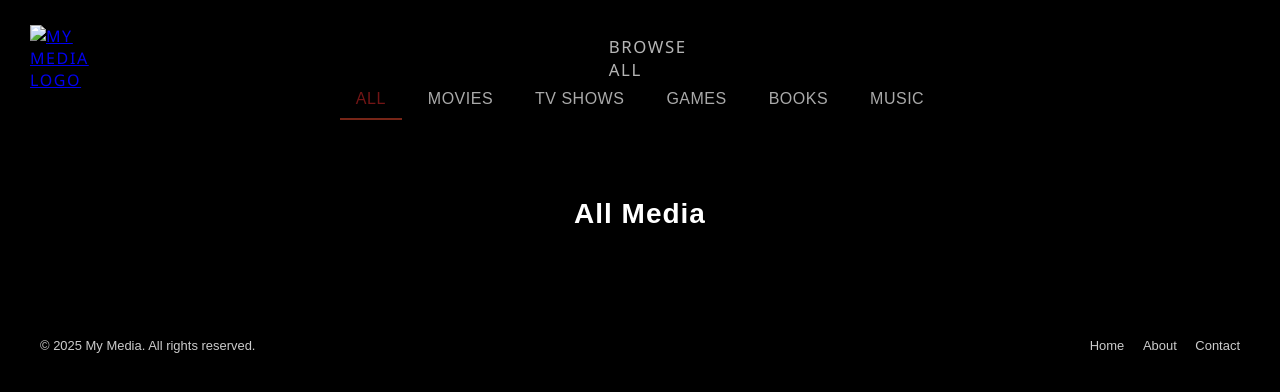
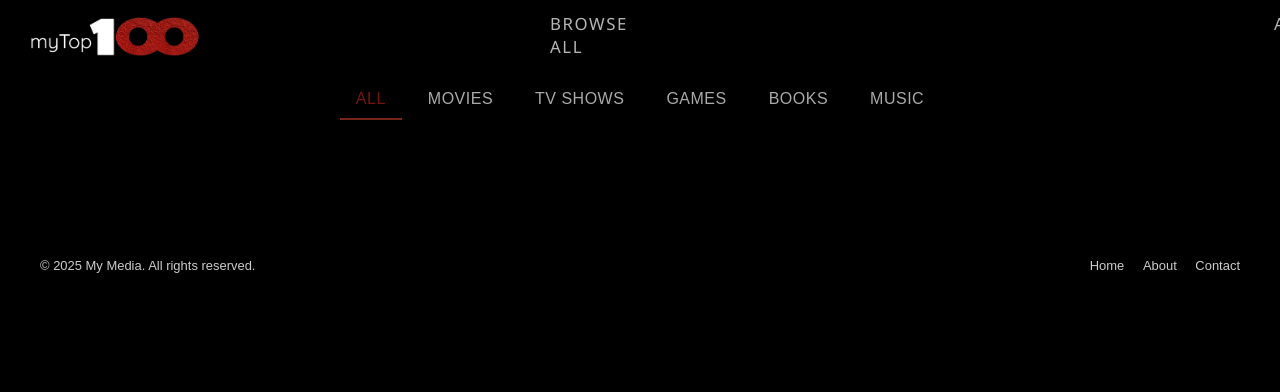
Before and after one commit to rublem/finalthistime, a plain HTML site: page show-all.html in a window 1280 px wide. Drawn offline with Linux system fonts and the light colour scheme; a web font is replaced by a local one.

Commit message:
wala japunnnnnnnnnnn

```diff
--- a/header.html
+++ b/header.html
@@ -9,7 +9,7 @@
         </button>
         <nav class="nav-menu">
             <ul>
-                <li style="padding-left: 500px; padding-right: 650px;"><a href="show-all.html?type=movie" data-category="movie">Browse All</a></li>
+                <li style="padding-left: 500px; padding-right: 626px;"><a href="show-all.html?type=movie" data-category="movie">Browse All</a></li>
                 <li><a href="add-delete.html">Add/Delete</a></li>
             </ul>
         </nav>
@@ -18,8 +18,8 @@
 
 <style>
 .navbar {
-    background-color: transparent;
-    padding: 25px 30px;
+    height: 70px;
+    padding: 0 30px;
     display: flex;
     justify-content: space-between;
     align-items: center;
@@ -28,13 +28,32 @@
     left: 0;
     right: 0;
     z-index: 100;
+    background-color: transparent;
     font-family: 'Segoe UI', Tahoma, Geneva, Verdana, sans-serif;
     text-transform: uppercase;
     letter-spacing: 0.1em;
+    overflow: visible;
+}
+
+.logo {
+    position: relative;
+    display: flex;
+    align-items: center;
+    height: 100%;
 }
 
 .logo img {
-    height: 50px;
+    height: 60px;
+    position: absolute;
+    top: 50%;
+    transform: translateY(-50%);
+    filter: drop-shadow(2px 2px 4px rgba(0, 0, 0, 0.6));
+    transition: transform 0.3s ease;
+    z-index: 1;
+}
+
+.logo img:hover {
+    transform: translateY(-50%) scale(1.05);
 }
 
 .navbar nav ul {
--- a/show-all.html
+++ b/show-all.html
@@ -27,7 +27,6 @@
   </div>
 
   <div class="section" id="all-media-section">
-    <h2>All Media</h2>
     <div class="media-grid" id="allMediaGrid"></div>
   </div>
 
--- a/style.css
+++ b/style.css
@@ -118,7 +118,7 @@ body {
 .hero {
     position: relative;
     height: 555px;
-    padding-top: 47px;
+    padding-top: 55px;
     display: flex;
     align-items: center;
     justify-content: flex-start;
@@ -522,7 +522,7 @@ body {
     max-width: 800px;
     margin: 2rem auto;
     z-index: 1002;
-    background-color: #1a1a1a;
+    background-color: transparent;
     border-radius: 8px;
     overflow: hidden;
 }
@@ -567,7 +567,8 @@ body {
     bottom: 0;
     width: 100%;
     height: 50%;
-    background: linear-gradient(to top, rgba(26, 26, 26, 1), rgba(26, 26, 26, 0));
+    background: linear-gradient(to top, rgb(0, 0, 0), rgba(26, 26, 26, 0));
+    box-shadow: 0 10px 50px rgba(0, 0, 0, 0);
 }
 
 .modal-poster-container {
```
Also changed, not shown: add-delete.css (+2 -5 lines), add-delete.html (+1 -1 lines), logo.png (added).
